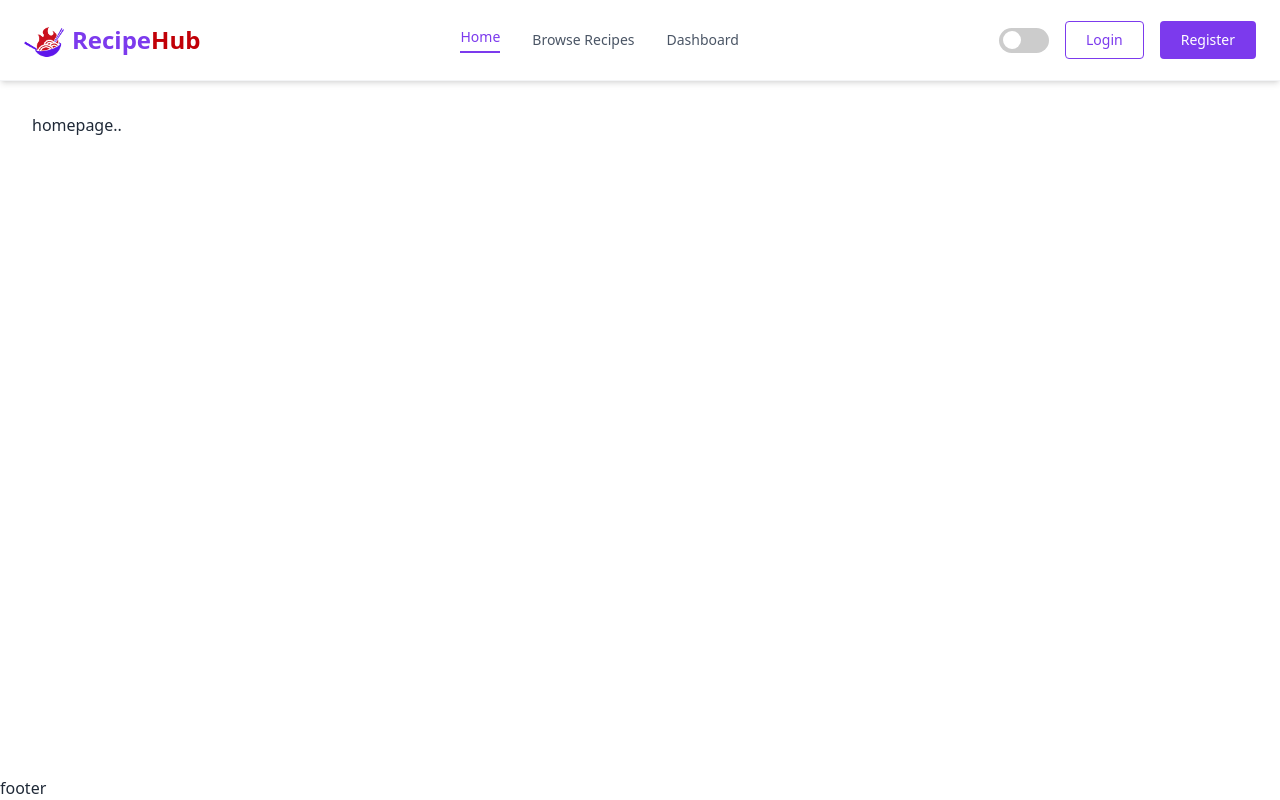
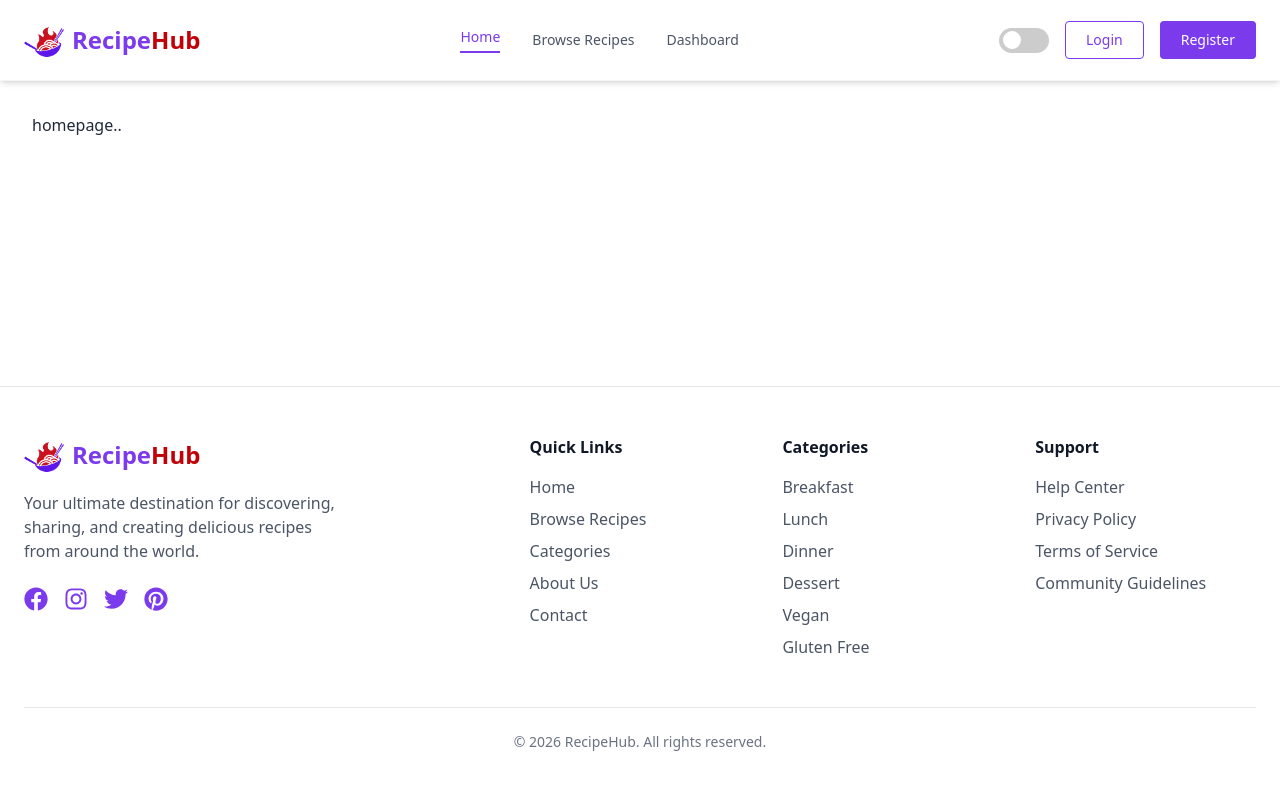
Before and after one commit to fireflyurmi/recipe-hub, a Next.js app: page / in a window 1280 px wide. Built offline with nearby package versions, Linux system fonts and the light colour scheme.

Commit message:
Footer has completed

```diff
--- a/package.json
+++ b/package.json
@@ -12,7 +12,8 @@
     "next": "16.2.9",
     "next-themes": "^0.4.6",
     "react": "19.2.4",
-    "react-dom": "19.2.4"
+    "react-dom": "19.2.4",
+    "react-icons": "^5.6.0"
   },
   "devDependencies": {
     "@tailwindcss/postcss": "^4",
--- a/src/components/shared/Footer.jsx
+++ b/src/components/shared/Footer.jsx
@@ -1,11 +1,63 @@
 import React from 'react';
+import Link from 'next/link';
+import Image from 'next/image';
+import { FaFacebook, FaInstagram, FaTwitter, FaPinterest } from 'react-icons/fa';
 
 const Footer = () => {
-    return (
-        <div>
-            footer
+  const footerSections = [
+    { title: "Quick Links", links: ["Home", "Browse Recipes", "Categories", "About Us", "Contact"] },
+    { title: "Categories", links: ["Breakfast", "Lunch", "Dinner", "Dessert", "Vegan", "Gluten Free"] },
+    { title: "Support", links: ["Help Center", "Privacy Policy", "Terms of Service", "Community Guidelines"] },
+  ];
+
+  return (
+    <footer className="bg-bg-light dark:bg-bg-dark border-t border-gray-200 dark:border-gray-800 transition-colors duration-300 py-12">
+      <div className="container mx-auto px-6">
+        <div className="grid grid-cols-1 md:grid-cols-2 lg:grid-cols-5 gap-8">
+
+          {/* Logo */}
+          <div className="lg:col-span-2">
+            <Link href="/" className="flex items-center gap-2 mb-4">
+              <Image src="/logo.png" alt="RecipeHub Logo" width={40} height={40} />
+              <span className="text-2xl font-bold text-primary">
+                Recipe<span className="text-red-700">Hub</span>
+              </span>
+            </Link>
+            <p className="text-gray-600 dark:text-gray-400 mb-6 max-w-xs">
+              Your ultimate destination for discovering, sharing, and creating delicious recipes from around the world.
+            </p>
+            <div className="flex gap-4 text-primary">
+              <FaFacebook size={24} className="cursor-pointer hover:opacity-80" />
+              <FaInstagram size={24} className="cursor-pointer hover:opacity-80" />
+              <FaTwitter size={24} className="cursor-pointer hover:opacity-80" />
+              <FaPinterest size={24} className="cursor-pointer hover:opacity-80" />
+            </div>
+          </div>
+
+          {/* Links Columns */}
+          {footerSections.map((section) => (
+            <div key={section.title}>
+              <h4 className="font-bold text-gray-900 dark:text-white mb-4">{section.title}</h4>
+              <ul className="space-y-2">
+                {section.links.map((link) => (
+                  <li key={link}>
+                    <Link href="#" className="text-gray-600 dark:text-gray-400 hover:text-primary transition">
+                      {link}
+                    </Link>
+                  </li>
+                ))}
+              </ul>
+            </div>
+          ))}
         </div>
-    );
+
+        {/* Copyright */}
+        <div className="border-t border-gray-200 dark:border-gray-800 mt-12 pt-6 text-center text-gray-500 text-sm">
+          © {new Date().getFullYear()} RecipeHub. All rights reserved.
+        </div>
+      </div>
+    </footer>
+  );
 };
 
 export default Footer;
```
Also changed, not shown: 1 other file (tests, documents, lock files or other folders).
